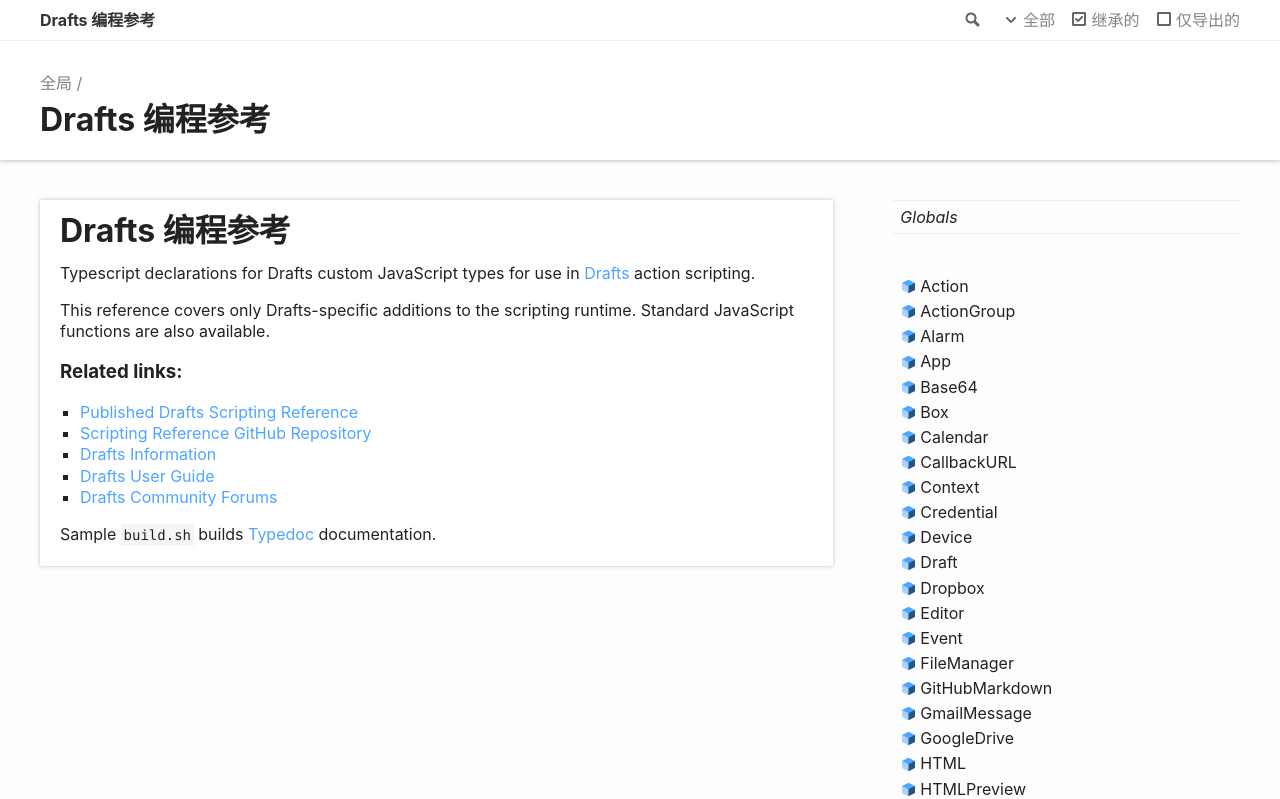
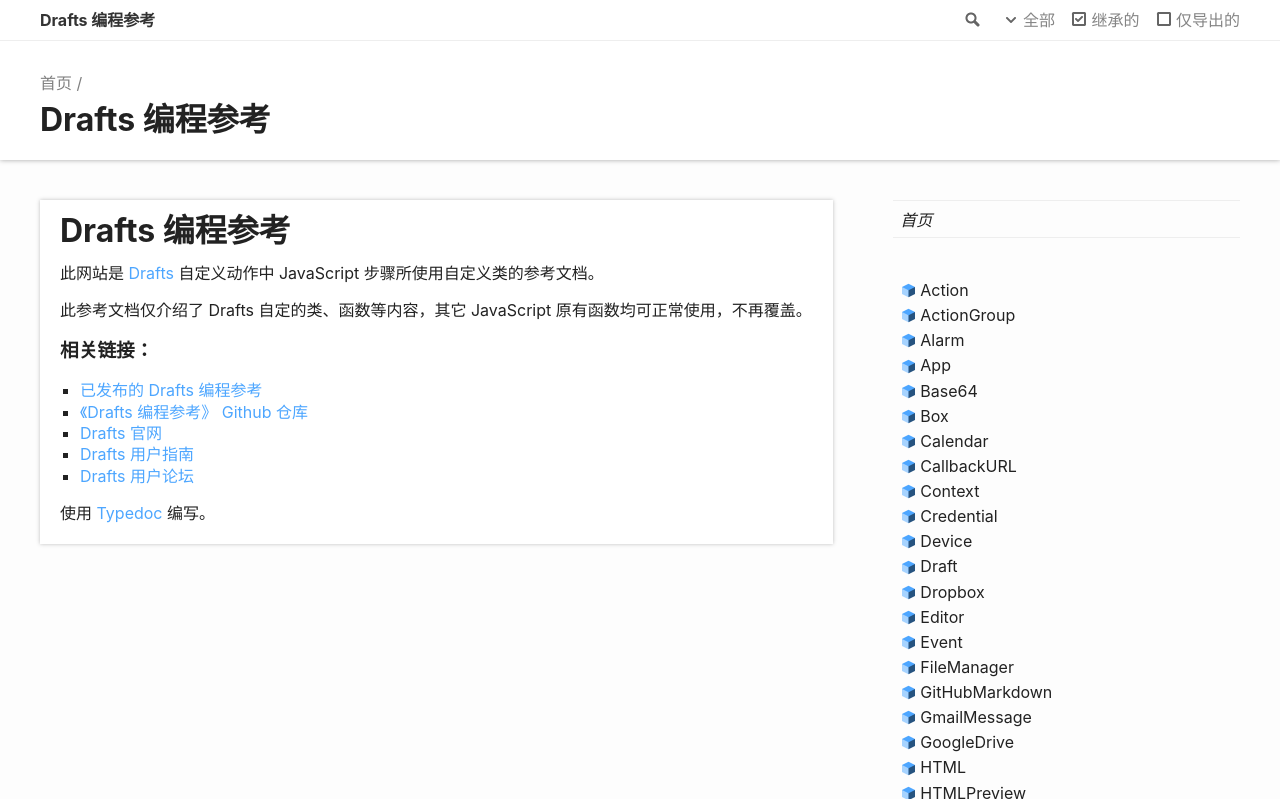
Before and after one commit to DraftsDoc-zh/DraftsDoc-zh, a plain HTML site: page index.html in a window 1280 px wide. Shown: the top 799 px of the page. Drawn offline with Linux system fonts and the light colour scheme.

Commit message:
2020/3/1

```diff
--- a/index.html
+++ b/index.html
@@ -53,10 +53,10 @@
 			<div class="container">
 				<ul class="tsd-breadcrumb">
 					<li>
-						<a href="globals.html">全局</a>
+						<a href="globals.html">首页</a>
 					</li>
 				</ul>
-				<h1> Drafts 编程参考</h1>
+				<h1>Drafts 编程参考</h1>
 			</div>
 		</div>
 	</header>
@@ -68,29 +68,27 @@
 						style="color: inherit; text-decoration: none;">
 						<h1>Drafts 编程参考</h1>
 					</a>
-					<p>Typescript declarations for Drafts custom JavaScript types for use in <a
-							href="https://getdrafts.com/">Drafts</a> action scripting.</p>
-					<p>This reference covers only Drafts-specific additions to the scripting runtime. Standard
-						JavaScript functions are also available.</p>
+					<p>此网站是 <a href="https://getdrafts.com/">Drafts</a> 自定义动作中 JavaScript 步骤所使用自定义类的参考文档。</p>
+					<p>此参考文档仅介绍了 Drafts 自定的类、函数等内容，其它 JavaScript 原有函数均可正常使用，不再覆盖。</p>
 					<a href="#related-links" id="related-links" style="color: inherit; text-decoration: none;">
-						<h3>Related links:</h3>
+						<h3>相关链接：</h3>
 					</a>
 					<ul>
-						<li><a href="https://scripting.getdrafts.com/">Published Drafts Scripting Reference</a></li>
-						<li><a href="https://github.com/agiletortoise/drafts-script-reference">Scripting Reference
-								GitHub Repository</a></li>
-						<li><a href="https://getdrafts.com/">Drafts Information</a></li>
-						<li><a href="https://docs.getdrafts.com/">Drafts User Guide</a></li>
-						<li><a href="https://forums.getdrafts.com/">Drafts Community Forums</a></li>
+						<li><a href="https://scripting.getdrafts.com/">已发布的 Drafts 编程参考</a></li>
+						<li><a href="https://github.com/agiletortoise/drafts-script-reference">《Drafts 编程参考》 Github
+								仓库</a></li>
+						<li><a href="https://getdrafts.com/">Drafts 官网</a></li>
+						<li><a href="https://docs.getdrafts.com/">Drafts 用户指南</a></li>
+						<li><a href="https://forums.getdrafts.com/">Drafts 用户论坛</a></li>
 					</ul>
-					<p>Sample <code>build.sh</code> builds <a href="https://typedoc.org">Typedoc</a> documentation.</p>
+					<p>使用 <a href="https://typedoc.org">Typedoc</a> 编写。</p>
 				</div>
 			</div>
 			<div class="col-4 col-menu menu-sticky-wrap menu-highlight">
 				<nav class="tsd-navigation primary">
 					<ul>
 						<li class="globals  ">
-							<a href="globals.html"><em>Globals</em></a>
+							<a href="globals.html"><em>首页</em></a>
 						</li>
 					</ul>
 				</nav>
@@ -285,7 +283,7 @@
 	</div>
 	<footer class="with-border-bottom">
 		<div class="container">
-			<h2>Legend</h2>
+			<h2>图例</h2>
 			<div class="tsd-legend-group">
 				<ul class="tsd-legend">
 					<li class="tsd-kind-module"><span class="tsd-kind-icon">Module</span></li>
@@ -365,7 +363,7 @@
 		</div>
 	</footer>
 	<div class="container tsd-generator">
-		<p>Generated using <a href="https://typedoc.org/" target="_blank">TypeDoc</a></p>
+		<p>使用 <a href="https://typedoc.org/" target="_blank">TypeDoc</a> 生成。</p>
 	</div>
 	<div class="overlay"></div>
 	<script src="assets/js/main.js"></script>
```
